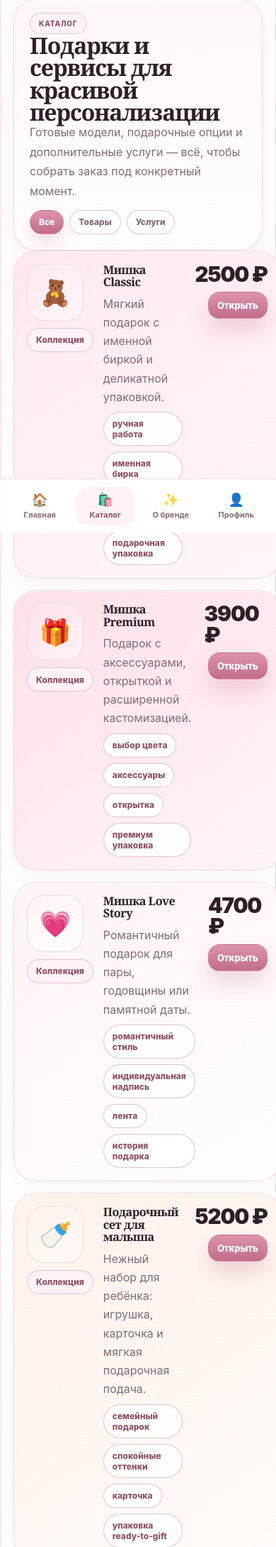
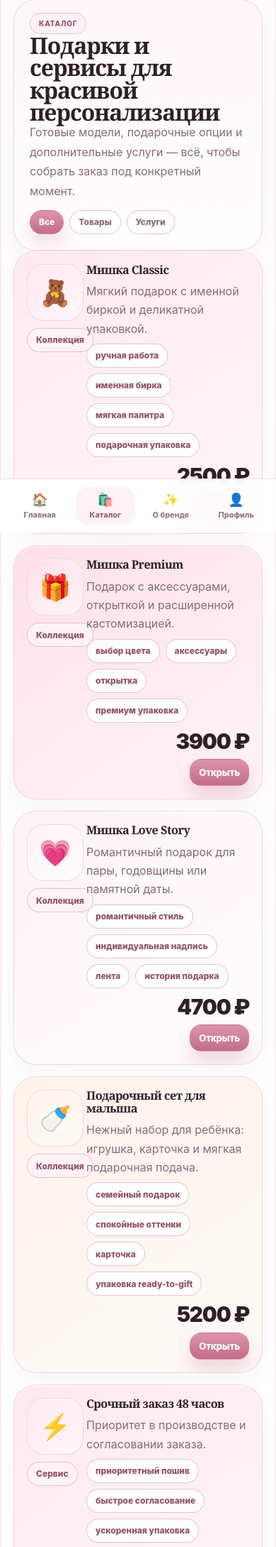
Before and after one commit to sanisymerr/trust-road, a Flask app: page /catalog in a window 390 px wide. Shown: the part 94-2273 px from the top of the page at 71% size. Run offline with Flask 3, Linux system fonts and the light colour scheme; data comes from the database, SQL or seed files in the repository.

Commit message:
Replace project with Medved i tochka mobile web app

```diff
--- a/app.py
+++ b/app.py
@@ -64,7 +64,7 @@ PRODUCTS = [
         "short_description": "Нежный набор для ребёнка: игрушка, карточка и мягкая подарочная подача.",
         "description": "Комплект с безопасной эстетикой и спокойной палитрой. Подходит для рождения малыша, крестин, первого дня рождения и памятных семейных моментов.",
         "image_emoji": "🍼",
-        "features": ["семейный подарок", "спокойные оттенки", "карточка", "упаковка ready-to-gift"],
+        "features": ["семейный подарок", "спокойные оттенки", "карточка", "упаковка"],
         "accent": "sand",
     },
     {
@@ -84,7 +84,7 @@ PRODUCTS = [
         "short_description": "Коробка, лента, карточка и аккуратная подарочная подача.",
         "description": "Дополнительная упаковка для тех, кто хочет готовый к вручению подарок с мягким вау-эффектом и эстетичной презентацией.",
         "image_emoji": "🎀",
-        "features": ["коробка", "карточка", "лента", "эффект ready-to-gift"],
+        "features": ["коробка", "карточка", "лента", "эффект"],
         "accent": "rose",
     },
     {
--- a/static/css/styles.css
+++ b/static/css/styles.css
@@ -487,9 +487,66 @@ p { margin: 0; line-height: 1.64; }
 .product-card-premium { background: linear-gradient(180deg, rgba(255,255,255,.94), rgba(255,252,253,.96)); }
 .product-main { display: grid; gap: 12px; }
 .product-main-top {
-  grid-template-columns: auto 1fr auto;
+  grid-template-columns: 80px minmax(0, 1fr) auto;
   align-items: start;
   gap: 14px;
+}
+
+.product-main-top > * {
+  min-width: 0;
+}
+
+.product-copy,
+.product-copy-wide,
+.price-block {
+  min-width: 0;
+}
+
+.product-copy h3,
+.product-copy p,
+.price-block strong {
+  overflow-wrap: anywhere;
+}
+
+.product-card {
+  overflow: hidden;
+}
+
+@media (max-width: 520px) {
+  .product-main-top {
+    grid-template-columns: 72px minmax(0, 1fr);
+    grid-template-areas:
+      "visual copy"
+      "visual price";
+    gap: 12px;
+  }
+
+  .product-visual {
+    grid-area: visual;
+    align-items: stretch;
+  }
+
+  .product-copy {
+    grid-area: copy;
+  }
+
+  .price-block {
+    grid-area: price;
+    justify-items: start;
+    align-items: start;
+    gap: 10px;
+  }
+
+  .price-block strong,
+  .product-price-line {
+    font-size: 1.6rem;
+  }
+
+  .chip {
+    max-width: 100%;
+    white-space: normal;
+    text-align: center;
+  }
 }
 .product-visual {
   display: flex;
--- a/templates/home.html
+++ b/templates/home.html
@@ -24,9 +24,9 @@
     <div class="hero-visual-panel">
       <div class="mascot mascot-hero">🧸</div>
       <div class="floating-card">
-        <strong>ready-to-gift</strong>
-        <span>сразу красиво и без лишних шагов</span>
-      </div>
+  <strong>готово к подарку</strong>
+  <span>деликатная подача и аккуратная упаковка</span>
+</div>
     </div>
   </div>
 </section>
```
